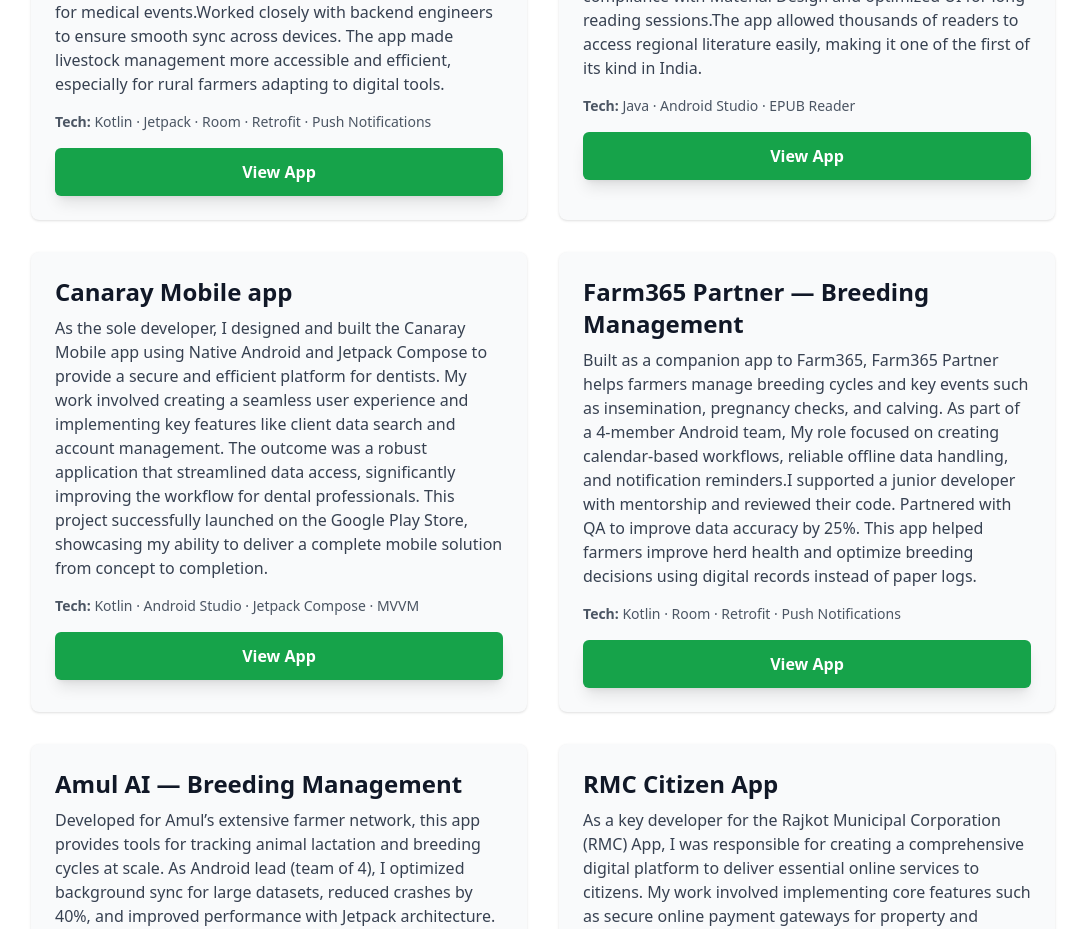
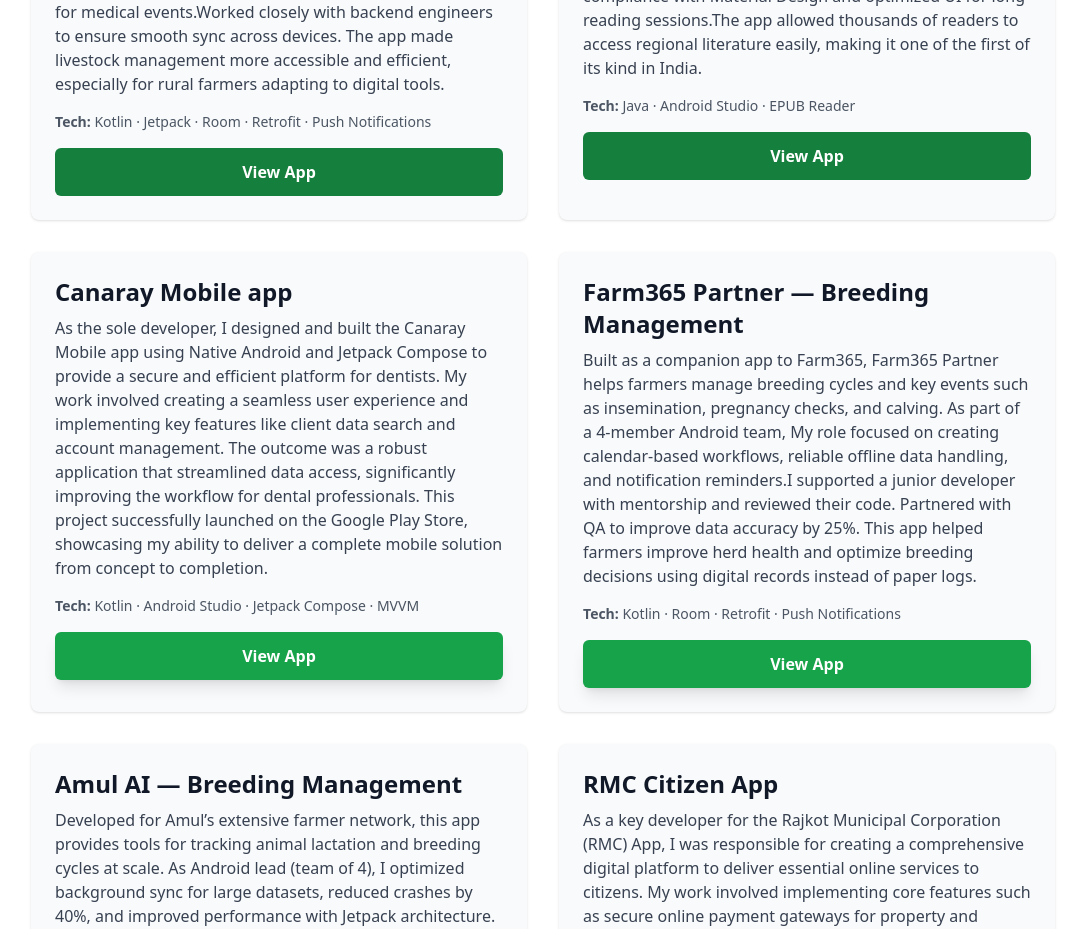
Before and after one commit to dirghak/my-portfolio, a React (Create React App) app: page / in a window 1280 px wide. Shown: the part 2380-3309 px from the top of the page, without its empty margins (97-1182 px from the left). Built offline with nearby package versions, Linux system fonts and the light colour scheme.

Commit message:
update buttons

```diff
--- a/src/App.js
+++ b/src/App.js
@@ -137,7 +137,7 @@
               target="_blank"
               rel="noopener noreferrer"
             >
-              <button className="w-full px-6 py-3 rounded-md font-semibold text-base bg-green-600 text-white hover:bg-green-700 shadow-lg">
+              <button className="w-full px-6 py-3 rounded-md font-semibold text-base bg-green-700 text-white hover:bg-green-800">
                 View App
               </button>
             </a>
@@ -158,7 +158,7 @@
               target="_blank"
               rel="noopener noreferrer"
             >
-              <button className="w-full px-6 py-3 rounded-md font-semibold text-base bg-green-600 text-white hover:bg-green-700 shadow-lg">
+              <button className="w-full px-6 py-3 rounded-md font-semibold text-base bg-green-700 text-white hover:bg-green-800">
                 View App
               </button>
             </a>
```
